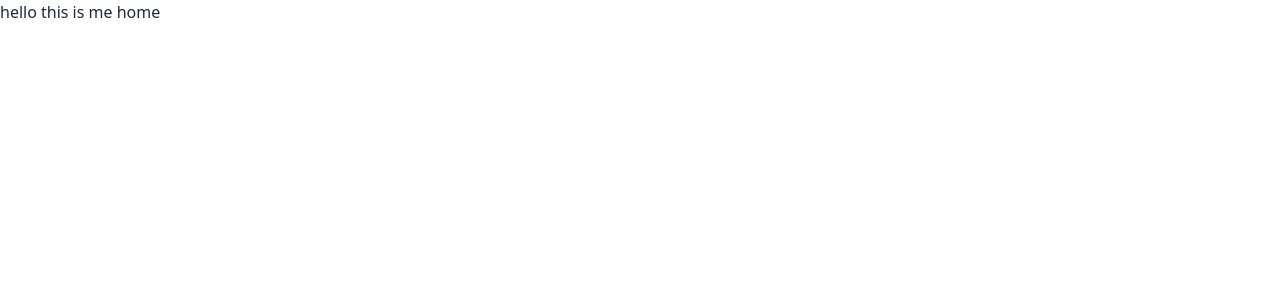
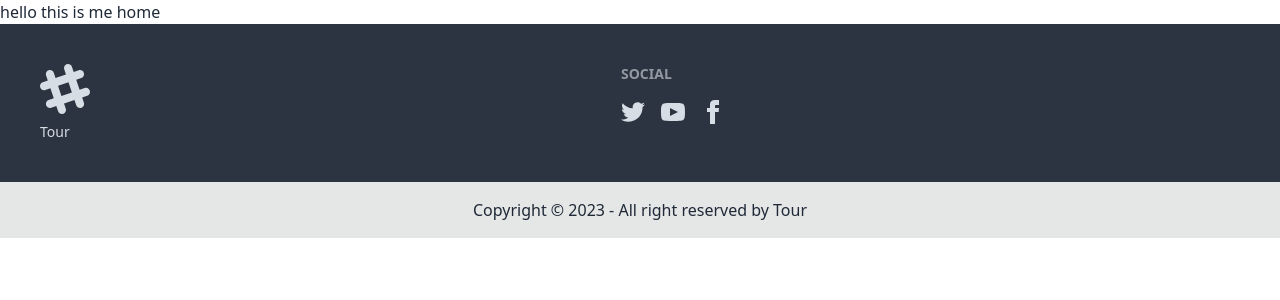
Before and after one commit to Mohosin2126/tour-guide-client, a React (Vite) app: page / in a window 1280 px wide. Shown: the top 300 px of the page. Built offline with nearby package versions, Linux system fonts and the light colour scheme.

Commit message:
footer added

```diff
--- a/src/Layout/Layout.jsx
+++ b/src/Layout/Layout.jsx
@@ -1,9 +1,11 @@
 import { Outlet } from "react-router-dom";
+import Footer from "../Pages/Shared/Footer/Footer";
 
 const Layout = () => {
     return (
         <div>
             <Outlet></Outlet>
+            <Footer></Footer>
         </div>
     );
 };
--- a/src/Pages/Shared/Footer/Footer.jsx
+++ b/src/Pages/Shared/Footer/Footer.jsx
@@ -1,9 +1,29 @@
 
 const Footer = () => {
     return (
-        <div>
-
-        </div>
+        <footer>
+            <div className="footer p-10 bg-neutral text-neutral-content">
+                <div>
+                    <svg width="50" height="50" viewBox="0 0 24 24" xmlns="http://www.w3.org/2000/svg" fillRule="evenodd" clipRule="evenodd" className="fill-current"><path d="M22.672 15.226l-2.432.811.841 2.515c.33 1.019-.209 2.127-1.23 2.456-1.15.325-2.148-.321-2.463-1.226l-.84-2.518-5.013 1.677.84 2.517c.391 1.203-.434 2.542-1.831 2.542-.88 0-1.601-.564-1.86-1.314l-.842-2.516-2.431.809c-1.135.328-2.145-.317-2.463-1.229-.329-1.018.211-2.127 1.231-2.456l2.432-.809-1.621-4.823-2.432.808c-1.355.384-2.558-.59-2.558-1.839 0-.817.509-1.582 1.327-1.846l2.433-.809-.842-2.515c-.33-1.02.211-2.129 1.232-2.458 1.02-.329 2.13.209 2.461 1.229l.842 2.515 5.011-1.677-.839-2.517c-.403-1.238.484-2.553 1.843-2.553.819 0 1.585.509 1.85 1.326l.841 2.517 2.431-.81c1.02-.33 2.131.211 2.461 1.229.332 1.018-.21 2.126-1.23 2.456l-2.433.809 1.622 4.823 2.433-.809c1.242-.401 2.557.484 2.557 1.838 0 .819-.51 1.583-1.328 1.847m-8.992-6.428l-5.01 1.675 1.619 4.828 5.011-1.674-1.62-4.829z"></path></svg>
+                    <p>Tour</p>
+                </div>
+                <div>
+                    <span className="footer-title">Social</span>
+                    <div className="grid grid-flow-col gap-4">
+                        <a><svg xmlns="http://www.w3.org/2000/svg" width="24" height="24" viewBox="0 0 24 24" className="fill-current"><path d="M24 4.557c-.883.392-1.832.656-2.828.775 1.017-.609 1.798-1.574 2.165-2.724-.951.564-2.005.974-3.127 1.195-.897-.957-2.178-1.555-3.594-1.555-3.179 0-5.515 2.966-4.797 6.045-4.091-.205-7.719-2.165-10.148-5.144-1.29 2.213-.669 5.108 1.523 6.574-.806-.026-1.566-.247-2.229-.616-.054 2.281 1.581 4.415 3.949 4.89-.693.188-1.452.232-2.224.084.626 1.956 2.444 3.379 4.6 3.419-2.07 1.623-4.678 2.348-7.29 2.04 2.179 1.397 4.768 2.212 7.548 2.212 9.142 0 14.307-7.721 13.995-14.646.962-.695 1.797-1.562 2.457-2.549z"></path></svg></a>
+                        <a><svg xmlns="http://www.w3.org/2000/svg" width="24" height="24" viewBox="0 0 24 24" className="fill-current"><path d="M19.615 3.184c-3.604-.246-11.631-.245-15.23 0-3.897.266-4.356 2.62-4.385 8.816.029 6.185.484 8.549 4.385 8.816 3.6.245 11.626.246 15.23 0 3.897-.266 4.356-2.62 4.385-8.816-.029-6.185-.484-8.549-4.385-8.816zm-10.615 12.816v-8l8 3.993-8 4.007z"></path></svg></a>
+                        <a><svg xmlns="http://www.w3.org/2000/svg" width="24" height="24" viewBox="0 0 24 24" className="fill-current"><path d="M9 8h-3v4h3v12h5v-12h3.642l.358-4h-4v-1.667c0-.955.192-1.333 1.115-1.333h2.885v-5h-3.808c-3.596 0-5.192 1.583-5.192 4.615v3.385z"></path></svg></a>
+                    </div>
+                </div>
+            </div>
+            <div className="p-4 footer-center bg-base-300 text-base-content">
+                <div>
+                    <p>Copyright © 2023 - All right reserved by
+                        Tour
+                    </p>
+                </div>
+            </div>
+        </footer>
     );
 };
 
--- a/src/main.jsx
+++ b/src/main.jsx
@@ -8,6 +8,8 @@
 
 ReactDOM.createRoot(document.getElementById('root')).render(
   <React.StrictMode>
-     <RouterProvider router={router} />
+    <div className='max-w-screen-2xl mx-auto'>
+    <RouterProvider router={router} />
+    </div>
   </React.StrictMode>,
 )
```
